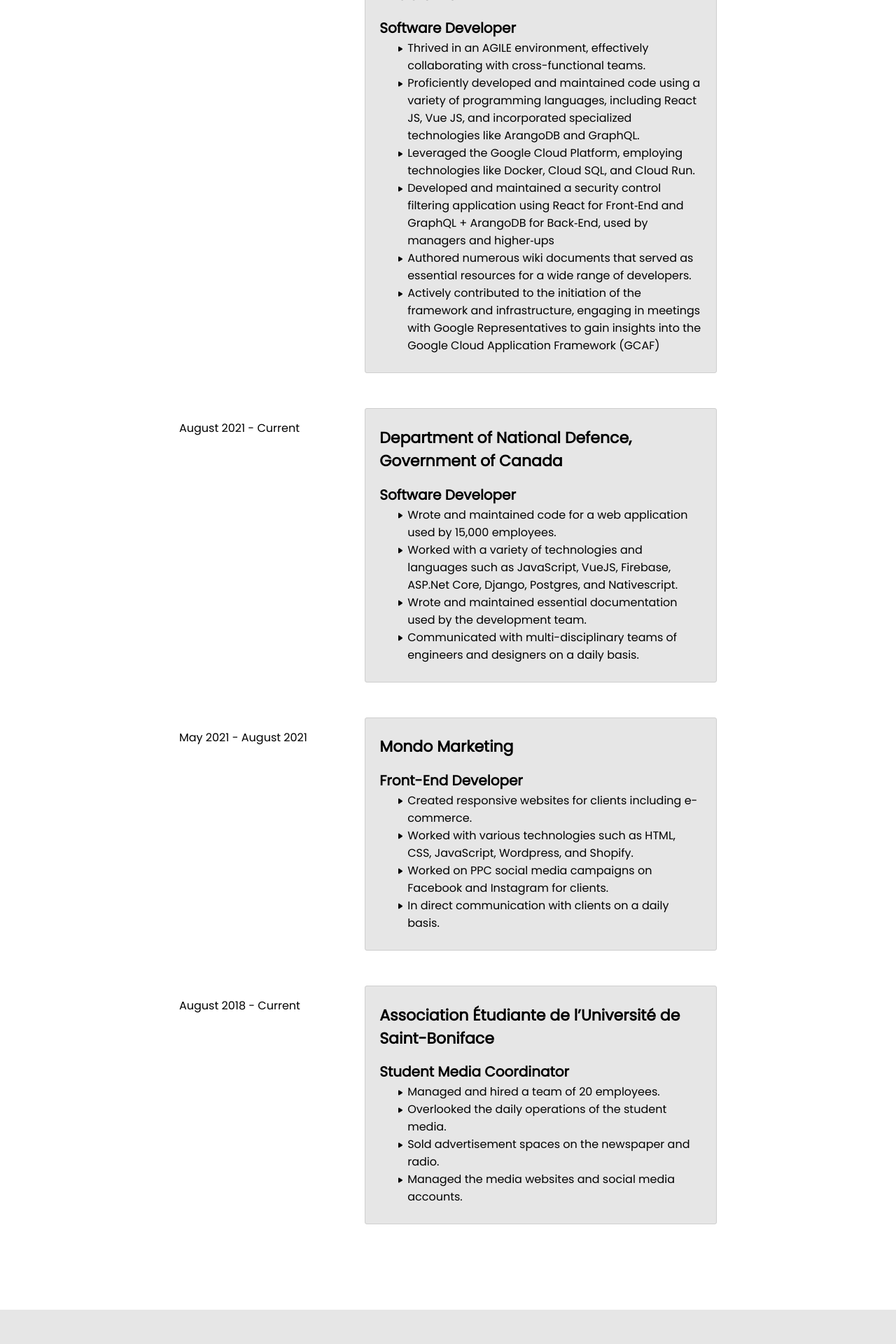
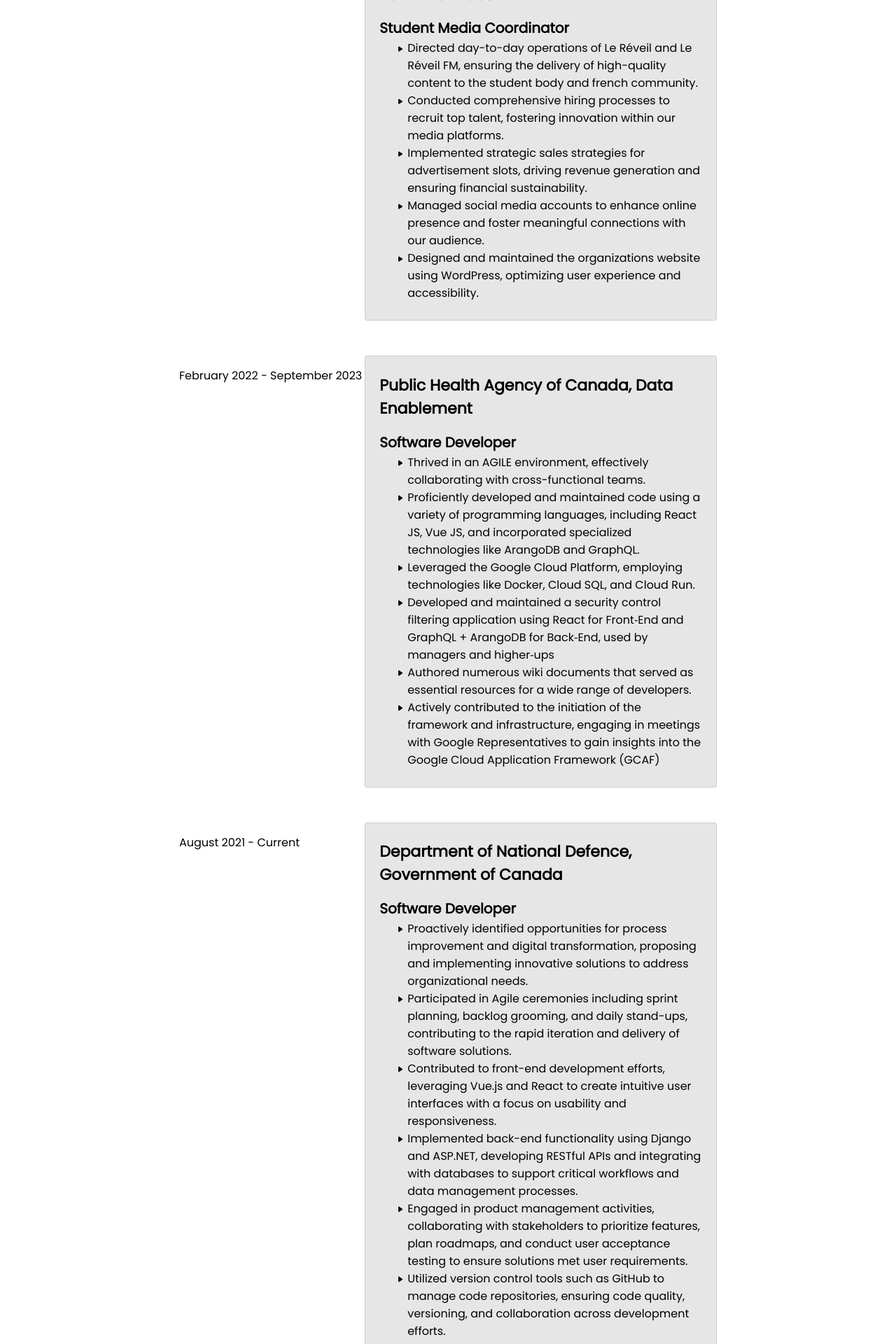
Before and after one commit to samiatoui/MyPortfolio, a React (Create React App) app: page / in a window 1280 px wide. Shown: the part 1760-3680 px from the top of the page at 70% size. Built offline with nearby package versions, Linux system fonts and the light colour scheme; no server answers.

Commit message:
updated exp

```diff
--- a/src/components/Workexp.js
+++ b/src/components/Workexp.js
@@ -19,6 +19,18 @@ export default function Workexp() {
       ]
     },
     {
+      jobTitle: 'Student Media Coordinator',
+      company: 'Association Étudiante de l’Université de Saint-Boniface',
+      date: 'August 2018 - Current',
+      responsibilities: [
+        'Directed day-to-day operations of Le Réveil and Le Réveil FM, ensuring the delivery of high-quality content to the student body and french community.',
+        'Conducted comprehensive hiring processes to recruit top talent, fostering innovation within our media platforms.',
+        'Implemented strategic sales strategies for advertisement slots, driving revenue generation and ensuring financial sustainability.',
+        'Managed social media accounts to enhance online presence and foster meaningful connections with our audience.',
+        'Designed and maintained the organizations website using WordPress, optimizing user experience and accessibility.'
+      ],
+    },
+    {
         jobTitle: 'Software Developer',
         company: 'Public Health Agency of Canada, Data Enablement',
         date: 'February 2022 - September 2023',
@@ -36,10 +48,13 @@ export default function Workexp() {
       company: 'Department of National Defence, Government of Canada',
       date: 'August 2021 - Current',
       responsibilities: [
-        'Wrote and maintained code for a web application used by 15,000 employees.',
-        'Worked with a variety of technologies and languages such as JavaScript, VueJS, Firebase, ASP.Net Core, Django, Postgres, and Nativescript.',
-        'Wrote and maintained essential documentation used by the development team.',
-        'Communicated with multi-disciplinary teams of engineers and designers on a daily basis.',
+        'Proactively identified opportunities for process improvement and digital transformation, proposing and implementing innovative solutions to address organizational needs.',
+        'Participated in Agile ceremonies including sprint planning, backlog grooming, and daily stand-ups, contributing to the rapid iteration and delivery of software solutions.',
+        'Contributed to front-end development efforts, leveraging Vue.js and React to create intuitive user interfaces with a focus on usability and responsiveness.',
+        'Implemented back-end functionality using Django and ASP.NET, developing RESTful APIs and integrating with databases to support critical workflows and data management processes.',
+        'Engaged in product management activities, collaborating with stakeholders to prioritize features, plan roadmaps, and conduct user acceptance testing to ensure solutions met user requirements.',
+        'Utilized version control tools such as GitHub to manage code repositories, ensuring code quality, versioning, and collaboration across development efforts.',
+        'Worked closely with cross-functional teams including designers, testers, and business analysts to understand requirements, refine solutions, and deliver high-quality software products.'
       ],
     },
     {
@@ -53,17 +68,7 @@ export default function Workexp() {
         'In direct communication with clients on a daily basis.',
       ],
     },
-    {
-      jobTitle: 'Student Media Coordinator',
-      company: 'Association Étudiante de l’Université de Saint-Boniface',
-      date: 'August 2018 - Current',
-      responsibilities: [
-        'Managed and hired a team of 20 employees.',
-        'Overlooked the daily operations of the student media.',
-        'Sold advertisement spaces on the newspaper and radio.',
-        'Managed the media websites and social media accounts.',
-      ],
-    },
+
   ];
 
   return (
```
